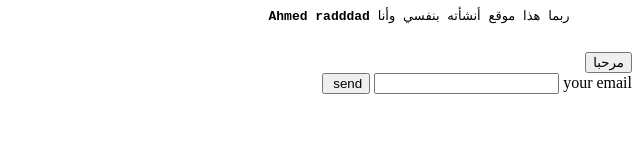
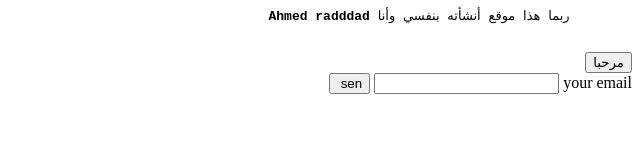
Before and after one commit to kzoldik/ahr, a website: page index.html in a window 1280 px wide. Shown: the full height of the page, 640-1280 px from the left. Drawn offline with Linux system fonts and the light colour scheme.

Commit message:
Update index.html

```diff
--- a/index.html
+++ b/index.html
@@ -10,7 +10,7 @@
     <form>
         <label for="ah">your email</label>
         <input type="email" id="ah" required>
-        <input type="submit" value="send ">
+        <input type="submit" value="sen ">
     </form>
 </body>
 </html>
```
